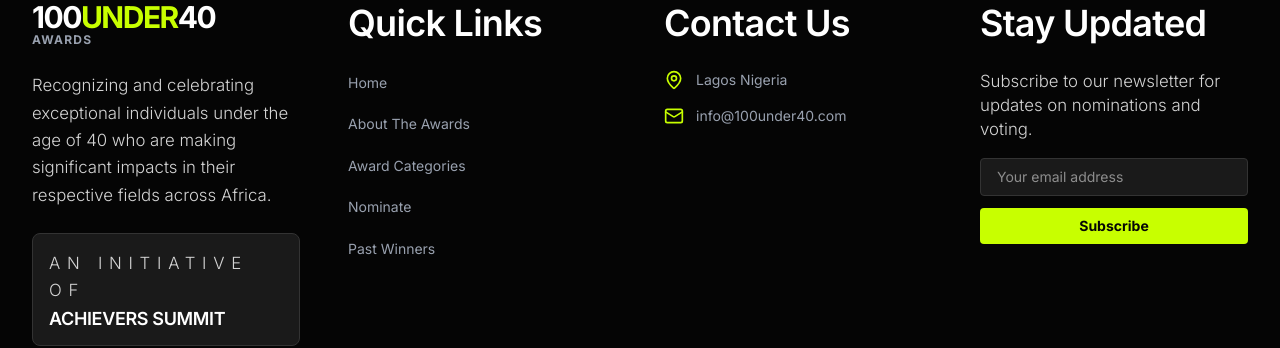
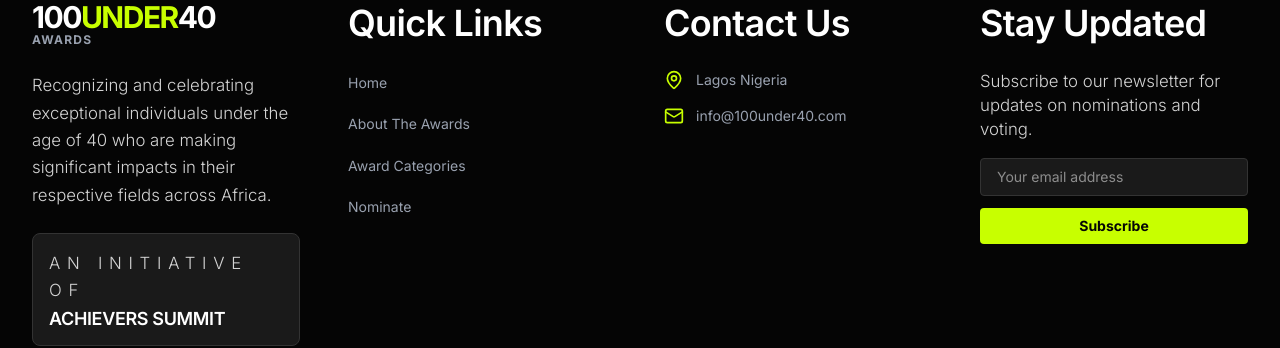
Before and after one commit to muwagunprecious/100under40, a Next.js app: page / in a window 1280 px wide. Shown: the part 3711-4059 px from the top of the page. Built offline with nearby package versions, Linux system fonts and the light colour scheme.

Commit message:
chore: remove 'Past Winners' from footer

```diff
--- a/components/layout/Footer.tsx
+++ b/components/layout/Footer.tsx
@@ -38,7 +38,6 @@
                                 { name: 'About The Awards', href: '/about' },
                                 { name: 'Award Categories', href: '/categories' },
                                 { name: 'Nominate', href: '/nominate' },
-                                { name: 'Past Winners', href: '#' },
                             ].map((link) => (
                                 <li key={link.name}>
                                     <Link
```
